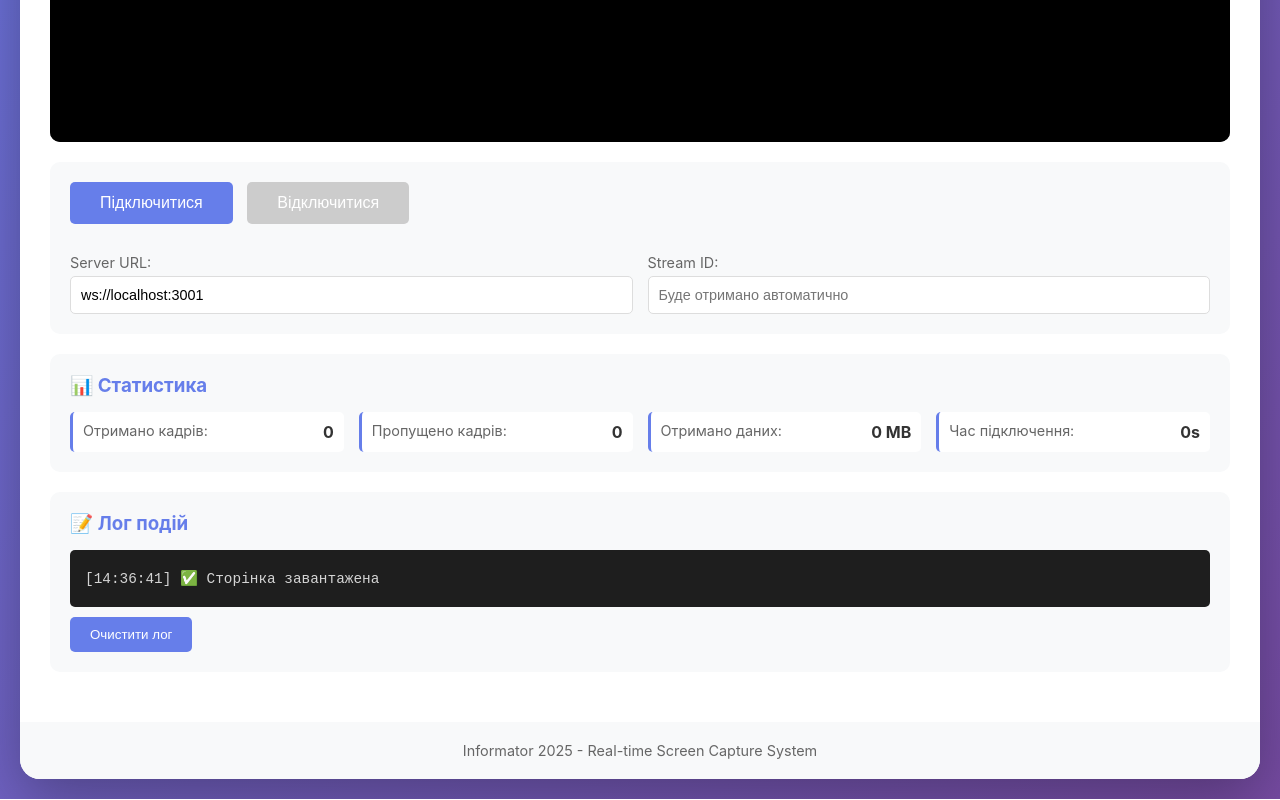
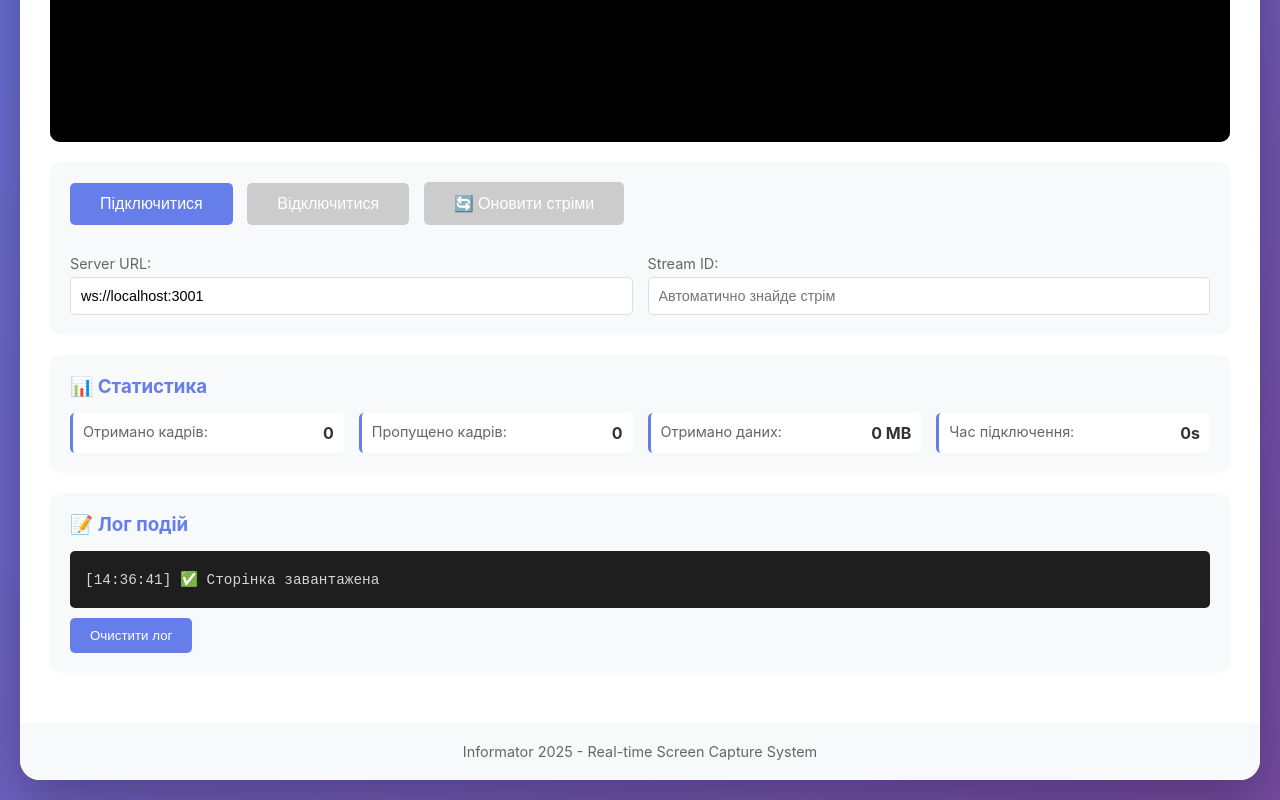
Before and after one commit to Stefect/informator-2025, a website: page packages/frontend/public/index.html in a window 1280 px wide. Shown: the part 848-1648 px from the top of the page. Drawn offline with Linux system fonts and the light colour scheme.

Commit message:
fix: Auto-fetch active streams on viewer connect
Problem: Viewer shows 'Waiting for stream...' indefinitely

Solution: Auto-call requestAvailableStreams() + manual refresh button

```diff
--- a/packages/frontend/public/index.html
+++ b/packages/frontend/public/index.html
@@ -51,6 +51,7 @@
             <div class="control-panel">
                 <button id="connectBtn" onclick="connect()">Підключитися</button>
                 <button id="disconnectBtn" onclick="disconnect()" disabled>Відключитися</button>
+                <button id="refreshBtn" onclick="refreshStreams()" disabled>🔄 Оновити стріми</button>
 
                 <div class="settings">
                     <label>
@@ -59,7 +60,7 @@
                     </label>
                     <label>
                         Stream ID:
-                        <input type="text" id="streamIdInput" placeholder="Буде отримано автоматично">
+                        <input type="text" id="streamIdInput" placeholder="Автоматично знайде стрім">
                     </label>
                 </div>
             </div>
--- a/packages/frontend/public/js/websocket-client.js
+++ b/packages/frontend/public/js/websocket-client.js
@@ -52,13 +52,15 @@ function connect() {
             if (streamIdValue) {
                 joinStream(streamIdValue);
             } else {
-                // Очікуємо отримання streamId від першого Capture Client
+                // Автоматично отримати список активних стрімів
                 log('⏳ Очікування активних потоків...');
+                // Функція вже викликається в sendIdentification()
             }
 
             // Оновити кнопки
             document.getElementById('connectBtn').disabled = true;
             document.getElementById('disconnectBtn').disabled = false;
+            document.getElementById('refreshBtn').disabled = false;
 
             hideError();
         };
@@ -110,6 +112,7 @@ function disconnect() {
     // Оновити кнопки
     document.getElementById('connectBtn').disabled = false;
     document.getElementById('disconnectBtn').disabled = true;
+    document.getElementById('refreshBtn').disabled = true;
 
     // Зупинити відео
     stopVideo();
@@ -372,6 +375,11 @@ function clearLog() {
     document.getElementById('logContainer').innerHTML = '';
 }
 
+function refreshStreams() {
+    log('🔄 Оновлення списку стрімів...');
+    requestAvailableStreams();
+}
+
 // Оновлення статистики кожну секунду
 setInterval(() => {
     if (isConnected) {
```
